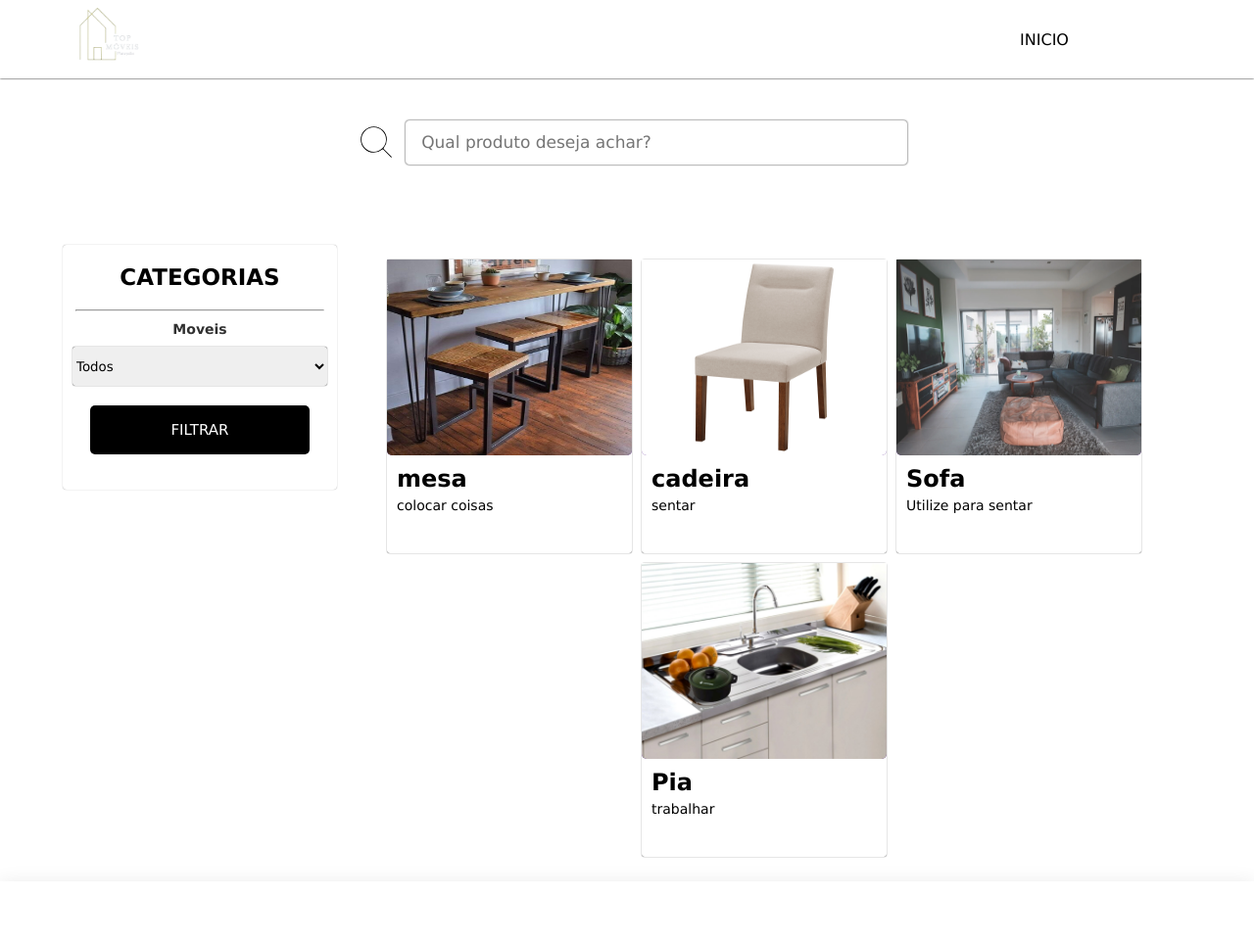
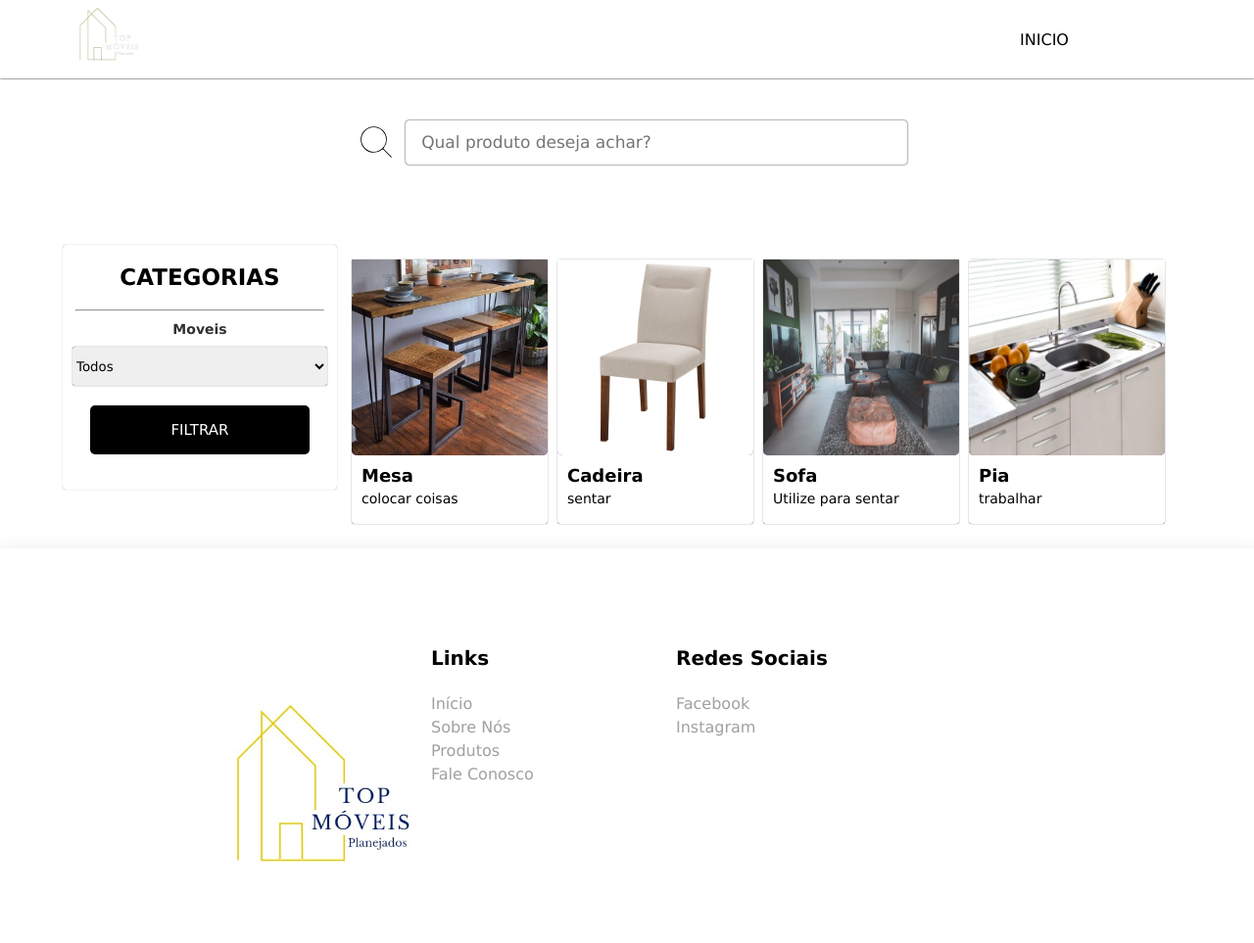
Before and after one commit to arthurbiehl/top_moveis, a plain HTML site: page pages/Produtos.html in a window 1280 px wide. Shown: the top 963 px of the page at 98% size. Drawn offline with Linux system fonts and the light colour scheme.

Commit message:
card atualizacao

```diff
--- a/code/Produtos.js
+++ b/code/Produtos.js
@@ -1,23 +1,27 @@
 const items = [
     {
-        nome: "mesa",
+        id: 1,
+        nome: "Mesa",
         sobre: "colocar coisas",
         img: '../static/product.jpg',
         categoria: "Sala"
     },
     {
-        nome: "cadeira",
+        id: 2,
+        nome: "Cadeira",
         sobre: "sentar",
         img: '../static/cadeira.png',
         categoria: "Sala"
     },
     {
+        id: 3,
         nome: "Sofa",
         sobre: "Utilize para sentar",
         img: '../static/imagem2.jpg',
         categoria: "Sala"
     },
     {
+        id: 4,
         nome: "Pia",
         sobre: "trabalhar",
         img: '../static/pia.png',
--- a/css/produtos.css
+++ b/css/produtos.css
@@ -173,8 +173,8 @@ hr {
     box-shadow: 0px 0px 1px black;
     flex-direction: column;
     border-radius: 3px;
-    width: 250px;
-    height: 300px;
+    width: 200px;
+    height: 270px;
     margin: 5px;
 
 }
@@ -184,6 +184,7 @@ hr {
 }
 
 .single h2 {
+    font-size: 18px;
     margin-left: 10px;
     margin-top: 10px;
 }
```
Also changed, not shown: pages/Produtos.html (+7 -15 lines).
